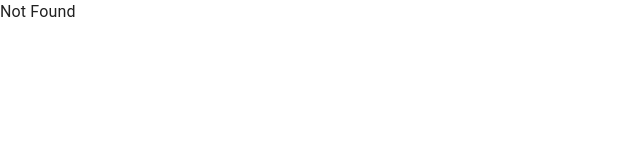
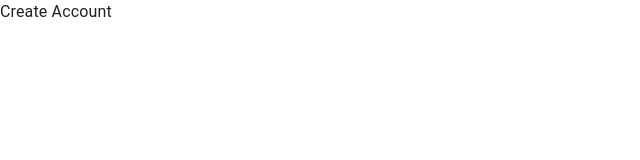
Before and after one commit to Victor-Evogor/mummyscake-v2, a React (Vite) app: page /create-account in a window 1280 px wide. Shown: the top 160 px of the page, without its empty margins (0-640 px from the left). Built offline with nearby package versions, Linux system fonts and the light colour scheme.

Commit message:
Added sign in and create account links

```diff
--- a/src/App.tsx
+++ b/src/App.tsx
@@ -4,6 +4,8 @@ import { ThemeProvider } from "@mui/material";
 import { themes } from "./themes";
 import { Provider } from "./GlobalStore";
 import { NotFound } from "./Pages/NotFound";
+import { SignIn } from "./Pages/SignIn";
+import { CreateAccount } from "./Pages/CreateAccount";
 
 export const App = () => {
   return (
@@ -12,6 +14,8 @@ export const App = () => {
         <Provider>
           <Routes>
             <Route index element={<Home />} />
+            <Route path="/log-in" element={<SignIn/>}/>
+            <Route path="/create-account" element={<CreateAccount/>}/>
             <Route path="*" element={<NotFound/>}/>
           </Routes>
         </Provider>
--- /dev/null
+++ b/src/Pages/CreateAccount.tsx
@@ -0,0 +1,5 @@
+import { Box } from "@mui/material"
+
+export const CreateAccount = () => {
+    return <Box>Create Account</Box>
+}
--- /dev/null
+++ b/src/Pages/SignIn.tsx
@@ -0,0 +1,5 @@
+import { Box } from "@mui/material"
+
+export const SignIn = () => {
+    return <Box>Log In</Box>
+}
```
